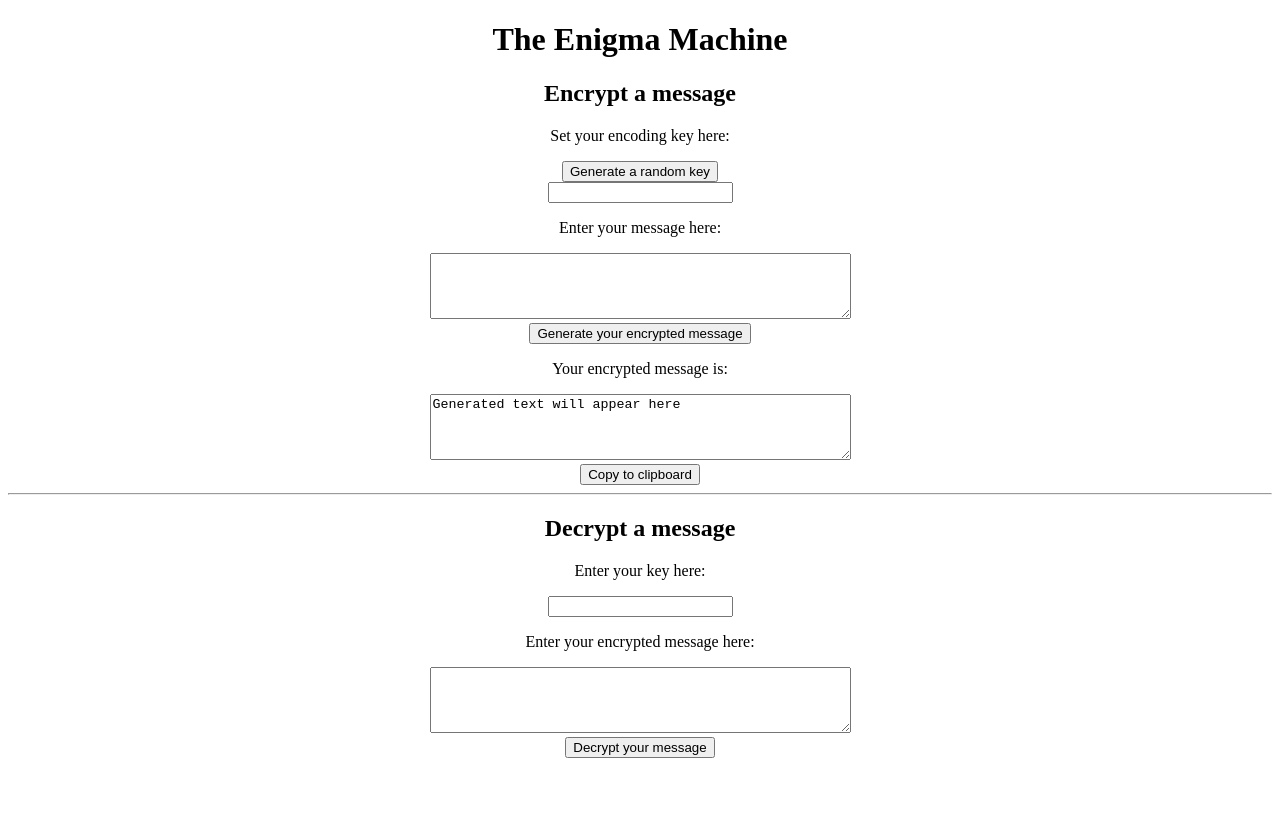
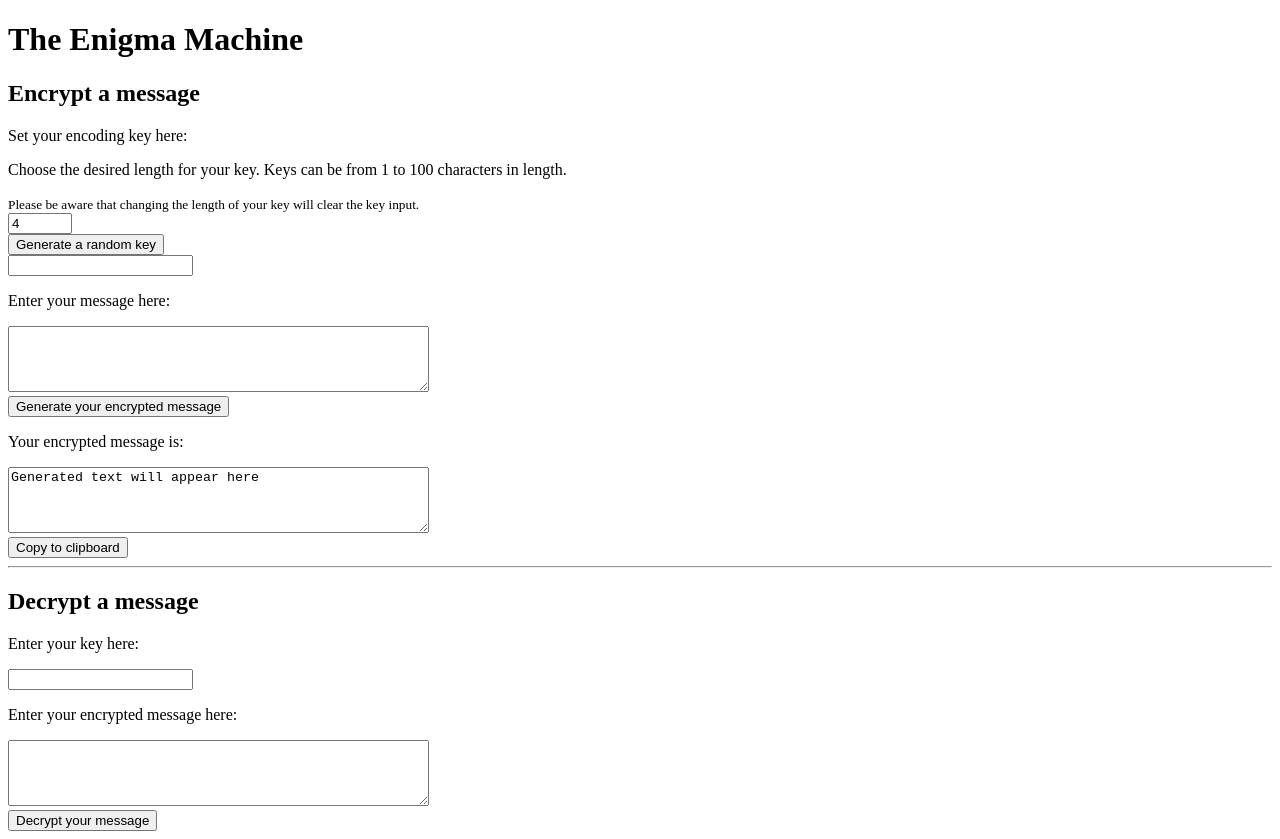
Before and after one commit to benyomtov/Enigma, a React (Create React App) app in the folder enigma_frontend/: page / in a window 1280 px wide. Before the commit the page ends 800 px from the top, so only its background shows below. Built offline with nearby package versions, Linux system fonts and the light colour scheme.

Commit message:
set up encrypt key set length functionality

```diff
--- a/enigma_frontend/src/App.js
+++ b/enigma_frontend/src/App.js
@@ -1,18 +1,18 @@
-import './App.css';
+import React from 'react';
+import Key from './components/Key';
+
 
 function App() {
+
+
+
   return (
     <div className="App">
       <h1>The Enigma Machine</h1>
       <div>
         <h2>Encrypt a message</h2>
         <form>
-          <p>Set your encoding key here:</p>
-          <button type="button" id="generateKey">
-            Generate a random key
-          </button>
-          <br />
-          <input type="text" id="encryptkey" name="encryptkey" />
+          <Key></Key>
           <p>Enter your message here:</p>
           <textarea name="message" id="message" rows="4" cols="50"></textarea>
           <br />
--- /dev/null
+++ b/enigma_frontend/src/components/Key.jsx
@@ -0,0 +1,45 @@
+import React, { useState, useEffect } from 'react';
+
+export default function Key () {
+
+        const [keyLength, setKeyLength] = useState(4);
+        const [encryptKey, setEncryptKey] = useState('');
+
+        const handleKeyLengthChange = (event) => {
+          setKeyLength(event.target.value);
+        };
+
+        useEffect(() => {
+            setEncryptKey('');
+        }, [keyLength]);
+
+    return (
+        <div>
+            <p>Set your encoding key here:</p>
+          <p>Choose the desired length for your key. Keys can be from 1 to 100 characters in length.</p>
+          <small>Please be aware that changing the length of your key will clear the key input.</small>
+            <br />
+          <input type="number"
+                 id="numberInput"
+                 name="numberInput"
+                 min="1"
+                 max="100"
+                 value = {keyLength}
+                 onChange = {handleKeyLengthChange}
+                 />
+          <br />
+          <button type="button" id="generateKey">
+            Generate a random key
+          </button>
+          <br />
+          <input
+            type="text"
+            id="encryptkey"
+            name="encryptkey"
+            value={encryptKey}
+            maxLength={keyLength}
+            onChange ={(event) => setEncryptKey(event.target.value)}
+             />
+        </div>
+    );
+}
```
